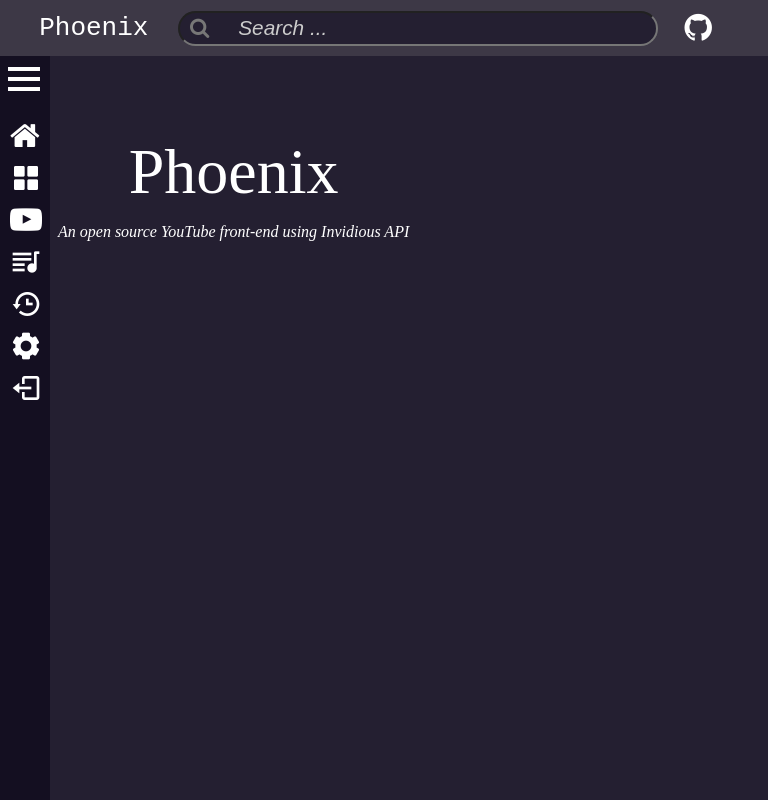
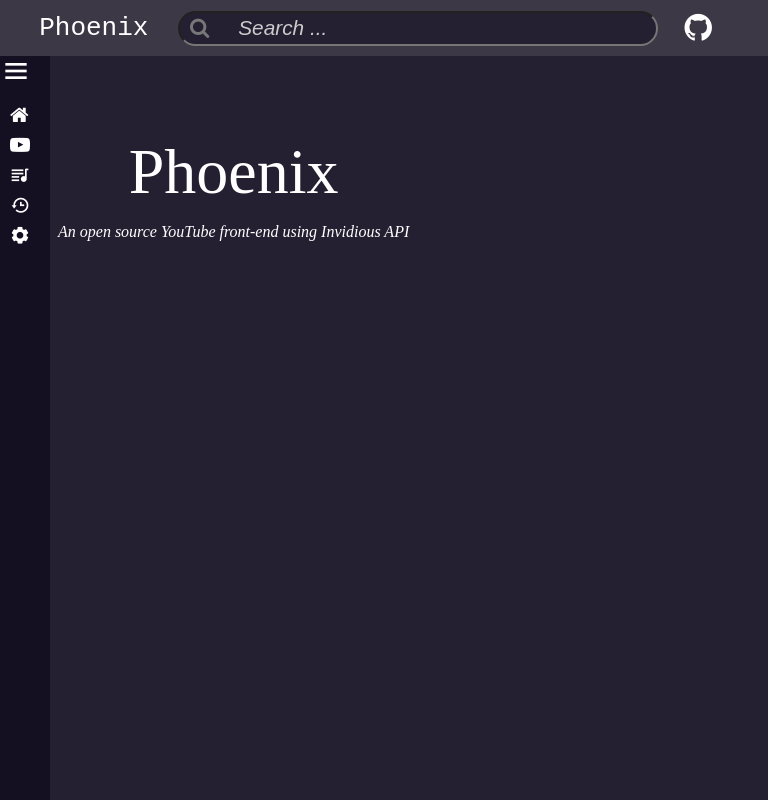
Before and after one commit to awesomeDev12/phoenix, a React (Vite) app: page / in a window 768 px wide. Built offline with nearby package versions, Linux system fonts and the light colour scheme.

Commit message:
Comment out dashboard, logout
Of side bar left as those buttons will be not used now

```diff
--- a/src/components/side_bar_left.css
+++ b/src/components/side_bar_left.css
@@ -58,6 +58,9 @@
 
 @media (max-width : 576px){
 
+    .side-bar-left .top i {
+        font-size: 200%;
+    }
     .side-bar-left i {
         font-size: 150%;
     }
@@ -65,3 +68,16 @@
         font-size: 125%;
     }
 }
+
+
+@media (min-width:576px) and (max-width : 1000px){
+    .side-bar-left .top i {
+        font-size: 200%;
+    }
+    .side-bar-left i {
+        font-size: 125%;
+    }
+    .side-bar-left .nav-item {
+        font-size: 125%;
+    }
+}
--- a/src/components/side_bar_left.jsx
+++ b/src/components/side_bar_left.jsx
@@ -70,12 +70,12 @@ const SideBarLeft = () => {
             <span className="tooltip">Home </span>
           </li>
 
-          <li>
+          {/* <li>
             <i className="bx bxs-grid-alt" />
             <span className="nav-item" style={{display:navItemDisplay}}>Dashboard</span>
 
             <span className="tooltip">Dashboard </span>
-          </li>
+          </li> */}
 
           <li onClick={()=>{gotoWatchPage()}}>
             <i className="fa fa-youtube-play" />
@@ -106,13 +106,13 @@ const SideBarLeft = () => {
             <span className="tooltip">Settings</span>
           </li>
 
-          <li onClick={()=>{handleLogout()}} >
+          {/* <li onClick={()=>{handleLogout()}} >
 
             <i  className="bx bx-log-out" />
             <span className="nav-item" style={{display:navItemDisplay}} >Logout</span>
 
             <span className="tooltip">Logout</span>
-          </li>
+          </li> */}
 
         </ul>
 
```
